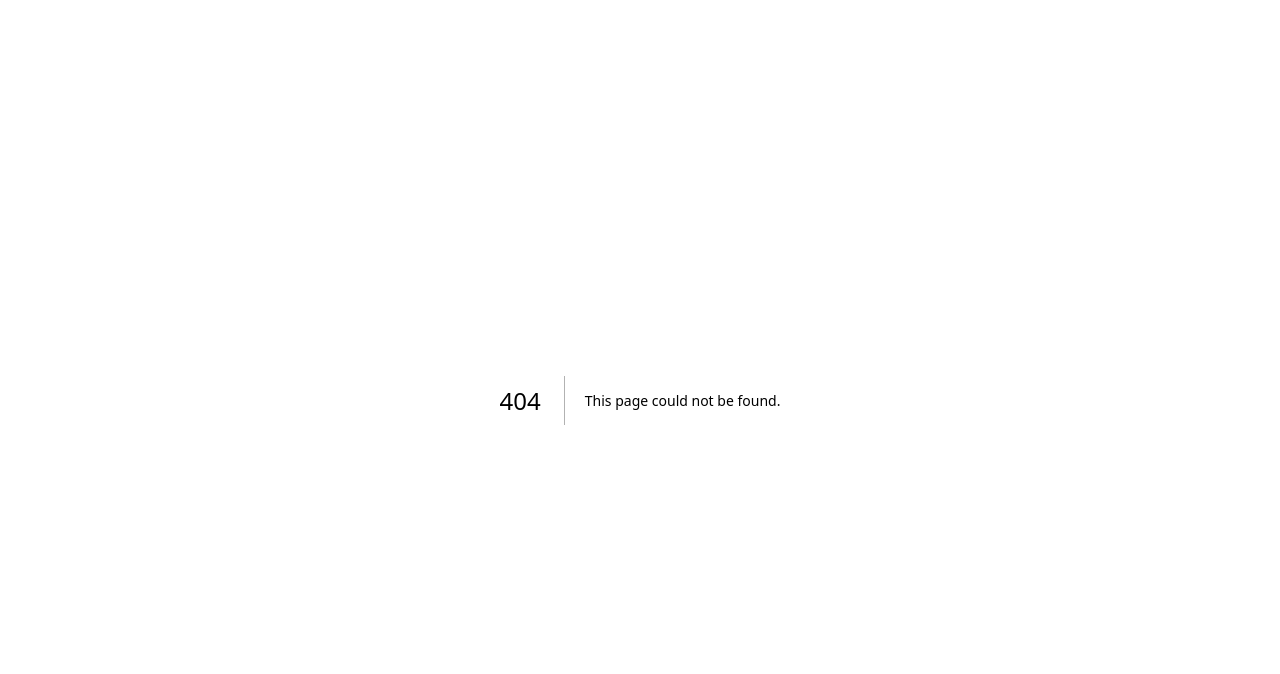
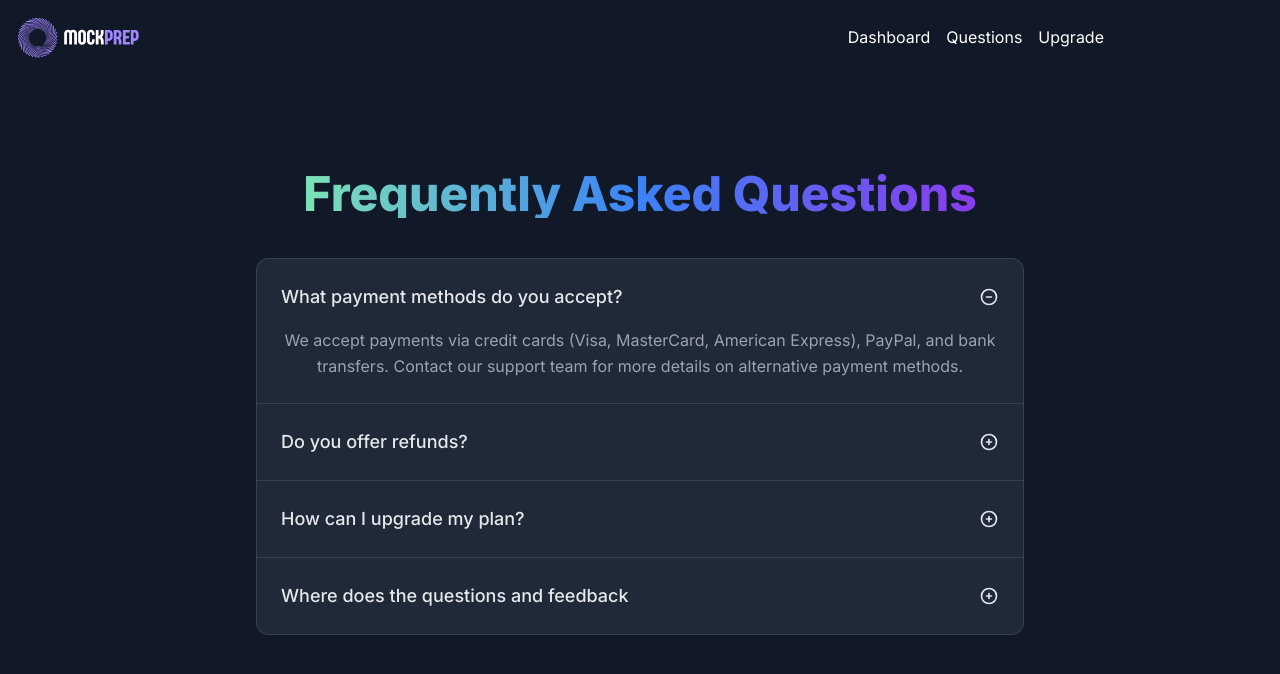
Before and after one commit to TianMeds/gemini-mockupint, a Next.js app: page /dashboard/question in a window 1280 px wide. Before the commit this address had no page. Shown: the top 674 px of the page. Built offline with nearby package versions, Linux system fonts and the light colour scheme.

Commit message:
Done the FAQ of the website

```diff
--- a/app/dashboard/_component/Header.jsx
+++ b/app/dashboard/_component/Header.jsx
@@ -14,10 +14,10 @@ const Header = () => {
     }, [path]) // Add path as a dependency to re-run effect when path changes
 
     return (
-        <div className='flex p-4 items-center justify-between bg-gray-900 shadow-sm'>
+        <div className='flex p-4 items-center justify-between bg-gray-900 shadow-sm w-full'>
             <Image src={'/FourthLogo.svg'} width={200} height={100} alt='logo' className="m-0 p-0" />
 
-            <ul className='hidden md:flex gap-4'>
+            <ul className='hidden md:flex gap-4 mr-40'>
                 <li className={` text-white font-normal hover:text-white hover:font-bold transition-all cursor-pointer ${path === '/dashboard' && 'text-white font-bold'}`}>
                     <Link href="/dashboard">Dashboard</Link>
                 </li>
@@ -27,9 +27,6 @@ const Header = () => {
                 <li className={`text-white font-normal hover:text-white hover:font-bold transition-all cursor-pointer ${path === '/dashboard/upgrade' && 'text-white font-bold'}`}>
                     <Link href="/dashboard/upgrade">Upgrade</Link>
                 </li>
-                <li className={`text-white font-normal hover:text-white hover:font-bold transition-all cursor-pointer ${path === '/dashboard/how' && 'text-white font-bold'}`}>
-                    <Link href="/dashboard/how">How it works</Link>
-                </li>
             </ul>
             <UserButton/>
         </div>
--- /dev/null
+++ b/app/dashboard/question/page.jsx
@@ -0,0 +1,160 @@
+import React from 'react'
+
+const Question = () => {
+  return (
+<section className="bg-gray-900 text-white">
+  <div className="mx-auto max-w-screen-xl px-4 py-24 lg:flex lg:h-screen">
+    <div className="mx-auto max-w-3xl text-center">
+      <h1 className="bg-gradient-to-r from-green-300 via-blue-500 to-purple-600 bg-clip-text text-3xl font-extrabold text-transparent sm:text-5xl">
+        Frequently Asked Questions
+      </h1>
+
+      <div className="divide-y divide-gray-700 rounded-xl border border-gray-700 bg-gray-800 mt-10">
+        <details className="group p-6 [&_summary::-webkit-details-marker]:hidden" open>
+          <summary className="flex cursor-pointer items-center justify-between gap-1.5 text-gray-200 dark:text-white">
+            <h2 className="text-lg font-medium">What payment methods do you accept?</h2>
+
+            <span className="relative size-5 shrink-0">
+              <svg
+                xmlns="http://www.w3.org/2000/svg"
+                className="absolute inset-0 size-5 opacity-100 group-open:opacity-0"
+                fill="none"
+                viewBox="0 0 24 24"
+                stroke="currentColor"
+                strokeWidth="2"
+              >
+                <path strokeLinecap="round" strokeLinejoin="round" d="M12 9v3m0 0v3m0-3h3m-3 0H9m12 0a9 9 0 11-18 0 9 9 0 0118 0z" />
+              </svg>
+
+              <svg
+                xmlns="http://www.w3.org/2000/svg"
+                className="absolute inset-0 size-5 opacity-0 group-open:opacity-100"
+                fill="none"
+                viewBox="0 0 24 24"
+                stroke="currentColor"
+                strokeWidth="2"
+              >
+                <path strokeLinecap="round" strokeLinejoin="round" d="M15 12H9m12 0a9 9 0 11-18 0 9 9 0 0118 0z" />
+              </svg>
+            </span>
+          </summary>
+
+          <p className="mt-4 leading-relaxed text-gray-400 dark:text-gray-300">
+            We accept payments via credit cards (Visa, MasterCard, American Express), PayPal, and bank transfers.
+            Contact our support team for more details on alternative payment methods.
+          </p>
+        </details>
+
+        <details className="group p-6 [&_summary::-webkit-details-marker]:hidden">
+          <summary className="flex cursor-pointer items-center justify-between gap-1.5 text-gray-200 dark:text-white">
+            <h2 className="text-lg font-medium">Do you offer refunds?</h2>
+
+            <span className="relative size-5 shrink-0">
+              <svg
+                xmlns="http://www.w3.org/2000/svg"
+                className="absolute inset-0 size-5 opacity-100 group-open:opacity-0"
+                fill="none"
+                viewBox="0 0 24 24"
+                stroke="currentColor"
+                strokeWidth="2"
+              >
+                <path strokeLinecap="round" strokeLinejoin="round" d="M12 9v3m0 0v3m0-3h3m-3 0H9m12 0a9 9 0 11-18 0 9 9 0 0118 0z" />
+              </svg>
+
+              <svg
+                xmlns="http://www.w3.org/2000/svg"
+                className="absolute inset-0 size-5 opacity-0 group-open:opacity-100"
+                fill="none"
+                viewBox="0 0 24 24"
+                stroke="currentColor"
+                strokeWidth="2"
+              >
+                <path strokeLinecap="round" strokeLinejoin="round" d="M15 12H9m12 0a9 9 0 11-18 0 9 9 0 0118 0z" />
+              </svg>
+            </span>
+          </summary>
+
+          <p className="mt-4 leading-relaxed text-gray-400 dark:text-gray-300">
+            Unfortunately, we dont provide refund for using the application.
+          </p>
+        </details>
+
+        <details className="group p-6 [&_summary::-webkit-details-marker]:hidden">
+          <summary className="flex cursor-pointer items-center justify-between gap-1.5 text-gray-200 dark:text-white">
+            <h2 className="text-lg font-medium">How can I upgrade my plan?</h2>
+
+            <span className="relative size-5 shrink-0">
+              <svg
+                xmlns="http://www.w3.org/2000/svg"
+                className="absolute inset-0 size-5 opacity-100 group-open:opacity-0"
+                fill="none"
+                viewBox="0 0 24 24"
+                stroke="currentColor"
+                strokeWidth="2"
+              >
+                <path strokeLinecap="round" strokeLinejoin="round" d="M12 9v3m0 0v3m0-3h3m-3 0H9m12 0a9 9 0 11-18 0 9 9 0 0118 0z" />
+              </svg>
+
+              <svg
+                xmlns="http://www.w3.org/2000/svg"
+                className="absolute inset-0 size-5 opacity-0 group-open:opacity-100"
+                fill="none"
+                viewBox="0 0 24 24"
+                stroke="currentColor"
+                strokeWidth="2"
+              >
+                <path strokeLinecap="round" strokeLinejoin="round" d="M15 12H9m12 0a9 9 0 11-18 0 9 9 0 0118 0z" />
+              </svg>
+            </span>
+          </summary>
+
+          <p className="mt-4 leading-relaxed text-gray-400 dark:text-gray-300">
+            You can easily upgrade your plan by logging into your account and selecting the upgrade option. Follow the
+            on-screen instructions to complete the upgrade process.
+          </p>
+        </details>
+
+        <details className="group p-6 [&_summary::-webkit-details-marker]:hidden">
+          <summary className="flex cursor-pointer items-center justify-between gap-1.5 text-gray-200 dark:text-white">
+            <h2 className="text-lg font-medium">Where does the questions and feedback</h2>
+
+            <span className="relative size-5 shrink-0">
+              <svg
+                xmlns="http://www.w3.org/2000/svg"
+                className="absolute inset-0 size-5 opacity-100 group-open:opacity-0"
+                fill="none"
+                viewBox="0 0 24 24"
+                stroke="currentColor"
+                strokeWidth="2"
+              >
+                <path strokeLinecap="round" strokeLinejoin="round" d="M12 9v3m0 0v3m0-3h3m-3 0H9m12 0a9 9 0 11-18 0 9 9 0 0118 0z" />
+              </svg>
+
+              <svg
+                xmlns="http://www.w3.org/2000/svg"
+                className="absolute inset-0 size-5 opacity-0 group-open:opacity-100"
+                fill="none"
+                viewBox="0 0 24 24"
+                stroke="currentColor"
+                strokeWidth="2"
+              >
+                <path strokeLinecap="round" strokeLinejoin="round" d="M15 12H9m12 0a9 9 0 11-18 0 9 9 0 0118 0z" />
+              </svg>
+            </span>
+          </summary>
+
+          <p className="mt-4 leading-relaxed text-gray-400 dark:text-gray-300">
+            All question and data that are being generated was done by using Gemini AI
+          </p>
+        </details>
+      </div>
+    </div>
+  </div>
+</section>
+
+
+
+  )
+}
+
+export default Question
```
